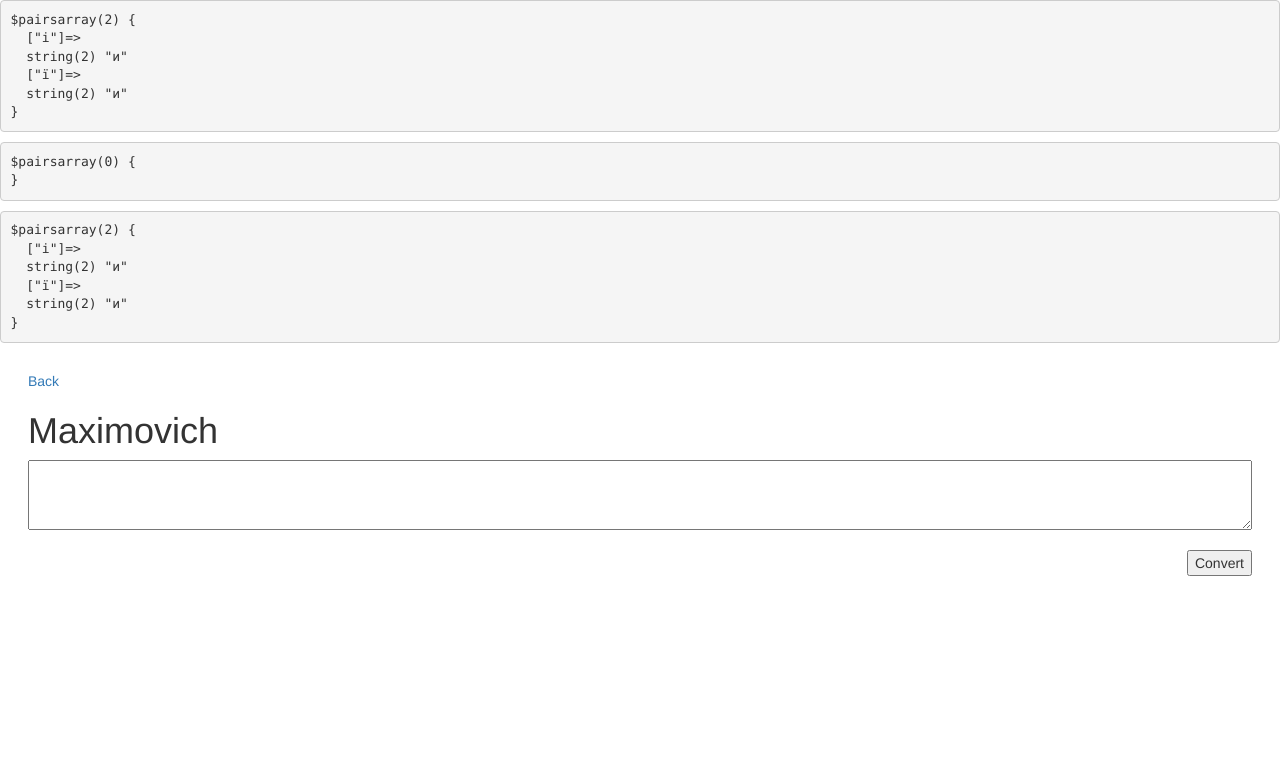
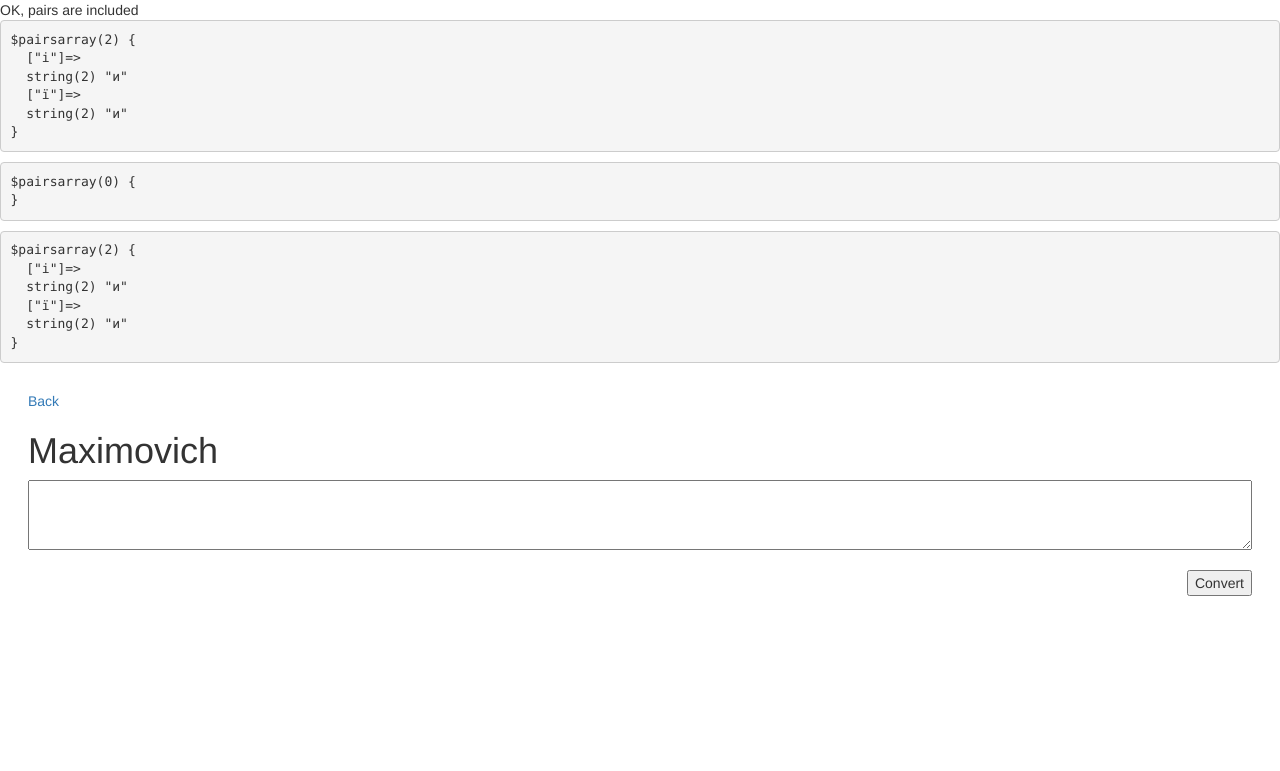
Before and after one commit to igoryen/maximovich, a PHP site: page / in a window 1280 px wide. Shown: the top 771 px of the page. Run offline with PHP 8.4, Linux system fonts and the light colour scheme; a stand-in replaces the project's code that opens the database connection; some libraries are stand-ins or nearby versions.

Commit message:
added testing if pairs are included

```diff
--- a/index.php
+++ b/index.php
@@ -1,9 +1,15 @@
 <?php
-include_once 'config.php';
-include SITE_ROOT . "/text/pairs.php";
+include 'config.php';
+//include SITE_ROOT . "/text/pairs.php";
 include SITE_ROOT . "/text/pairs2.php";
 include SITE_ROOT . "/text/pangrams.php";
 include SITE_ROOT . "/text/yat.php";
+
+if ((include SITE_ROOT . '/text/pairs.php') == TRUE) {
+    echo 'OK, pairs are included';
+} else {
+    echo 'No, pairs are not included';
+}
 
 echo "<pre>";
 echo '$pairs';
```
